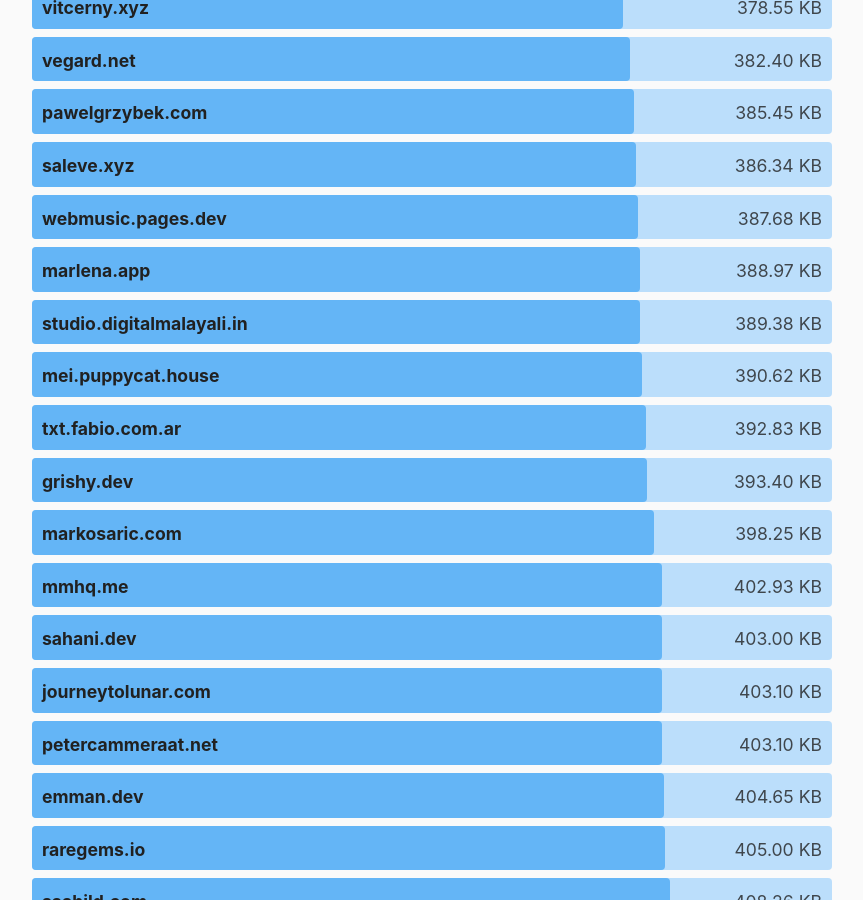
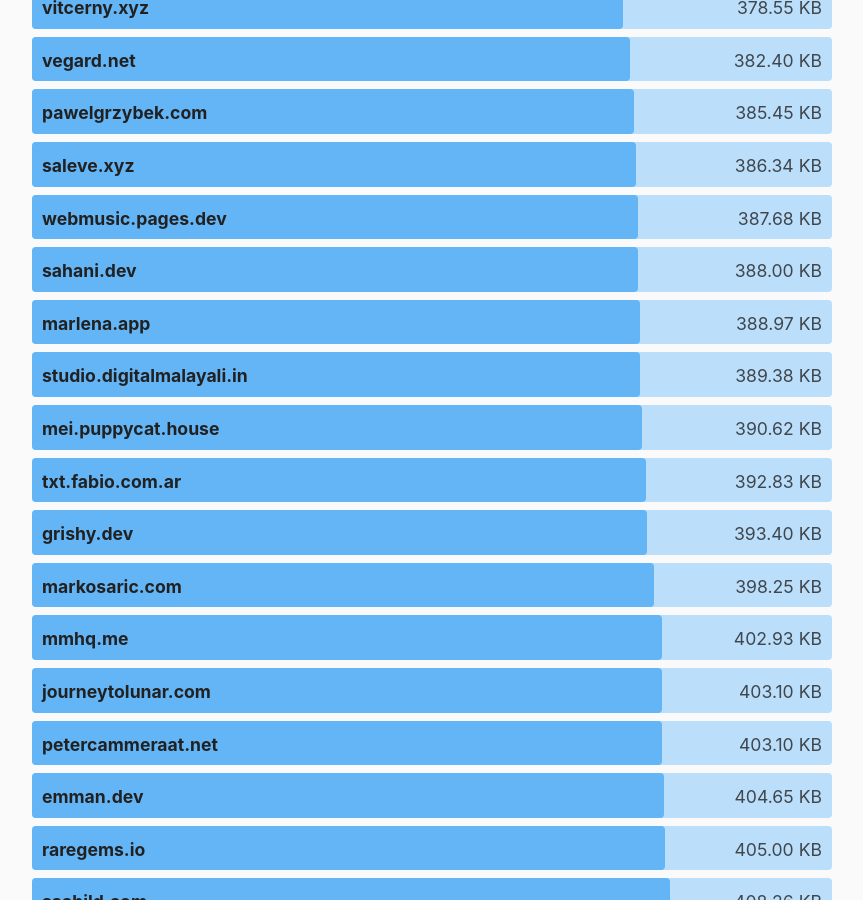
Before and after one commit to kevquirk/512kb.club, a Jekyll site: the page built from index.md, in a window 1280 px wide and 900 px high, scrolled down 43411 px. Shown: the whole window, without its empty margins (208-1071 px from the left). Built offline with Jekyll 4.4.1, drawn with Linux system fonts in a browser that asks for light colours; a script that is not in the unit is left out.

Commit message:
Updating size

```diff
--- a/_data/sites.yml
+++ b/_data/sites.yml
@@ -4345,5 +4345,5 @@
 
 - domain: sahani.dev
   url: https://sahani.dev/
-  size: 403
-  last_checked: 2025-14-11
+  size: 388
+  last_checked: 2025-14-16
```
